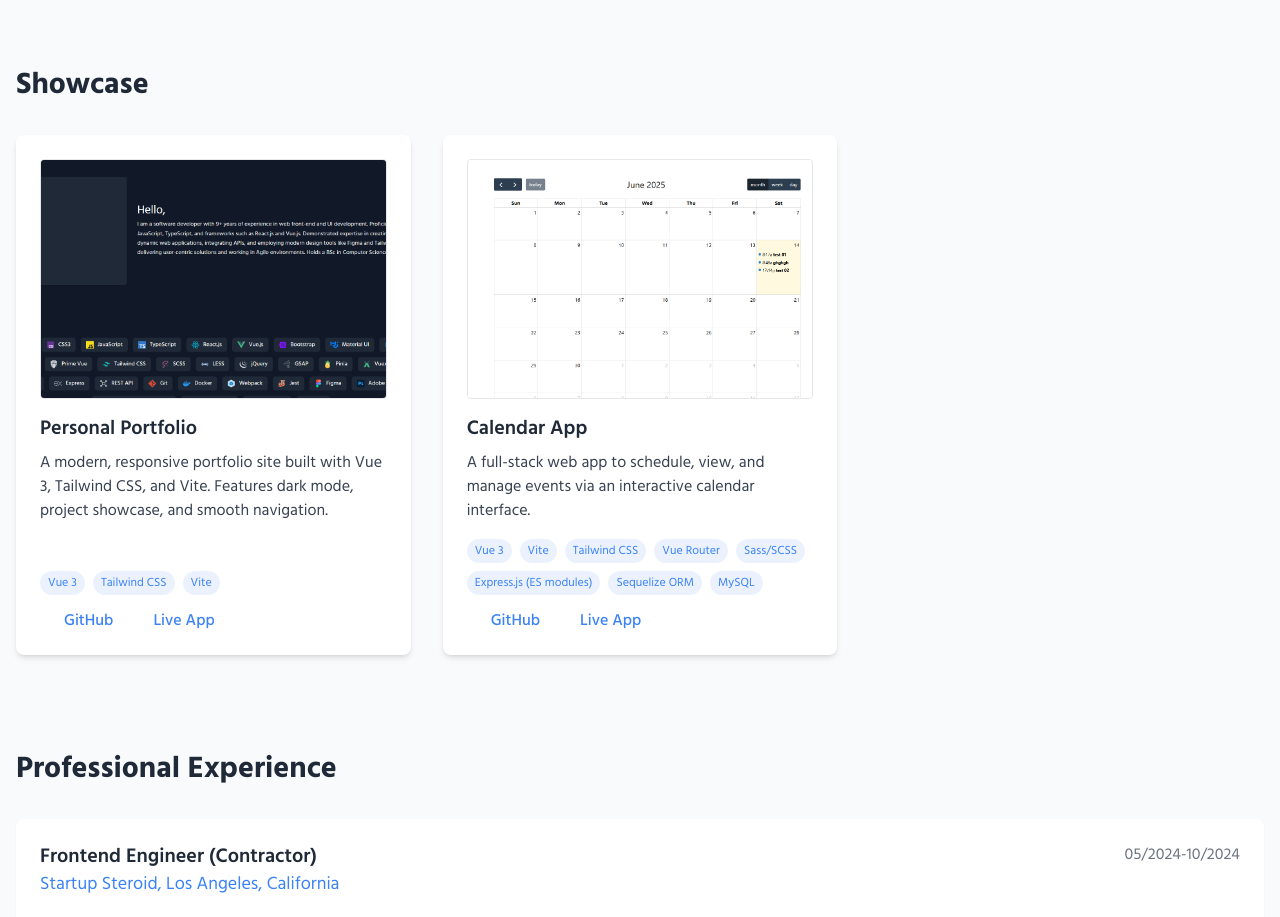
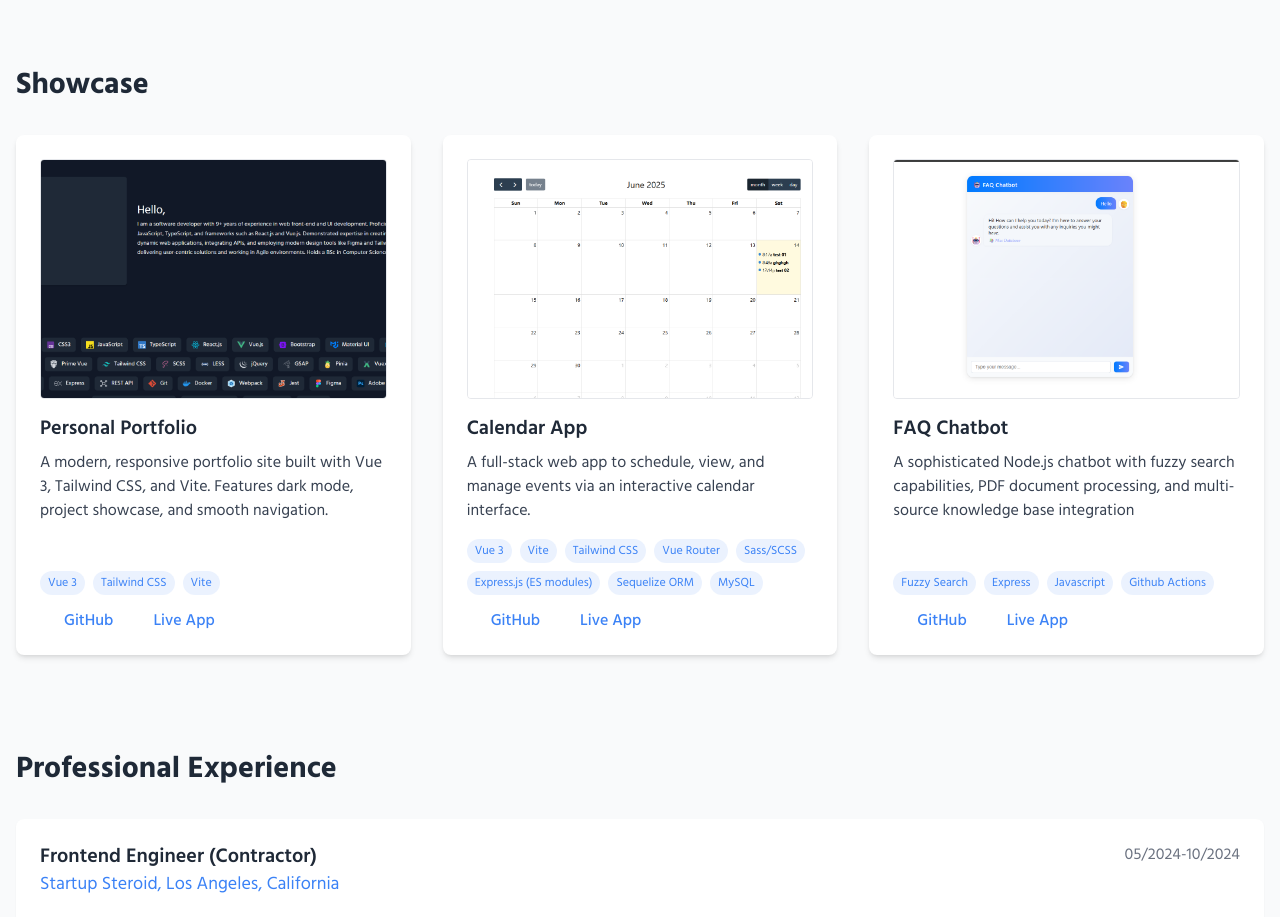
Before and after one commit to NelakaWith/portfolio, a Vue app: page / in a window 1280 px wide. Shown: the part 1020-1937 px from the top of the page. Built offline with nearby package versions, Linux system fonts and the light colour scheme; some icons are missing.

Commit message:
feat: add FAQ Chatbot project details to showcase

```diff
--- a/src/components/AppShowcase.vue
+++ b/src/components/AppShowcase.vue
@@ -92,5 +92,14 @@ const projects = [
     web: "https://nw-event-calendar-app-client.netlify.app/",
     image: "/sample_app_calendar.png",
   },
+  {
+    name: "FAQ Chatbot",
+    description:
+      "A sophisticated Node.js chatbot with fuzzy search capabilities, PDF document processing, and multi-source knowledge base integration",
+    technologies: ["Fuzzy Search", "Express", "Javascript", "Github Actions"],
+    github: "https://github.com/NelakaWith/faq-chatbot",
+    web: "https://faq-chatbot.nelakawithanage.com/",
+    image: "/sample_app_chatbot.png",
+  },
 ];
 </script>
```
Also changed, not shown: public/sample_app_chatbot.png (added).
